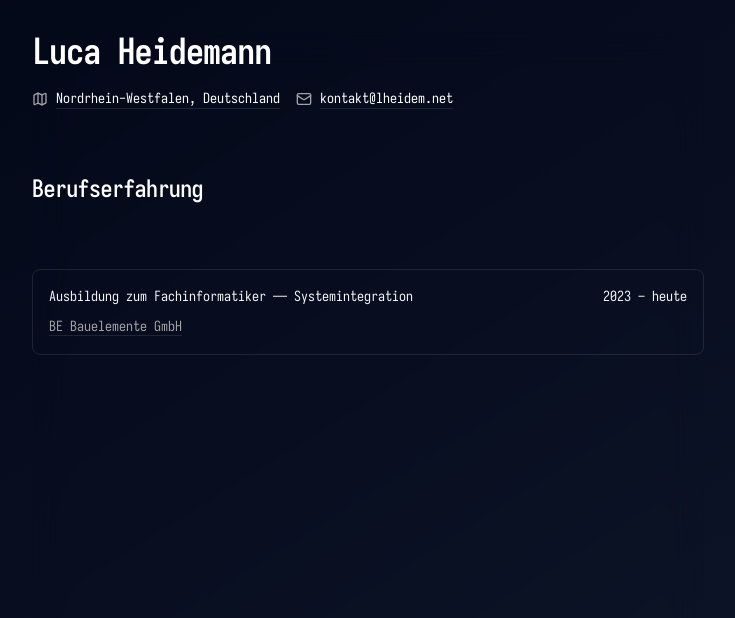
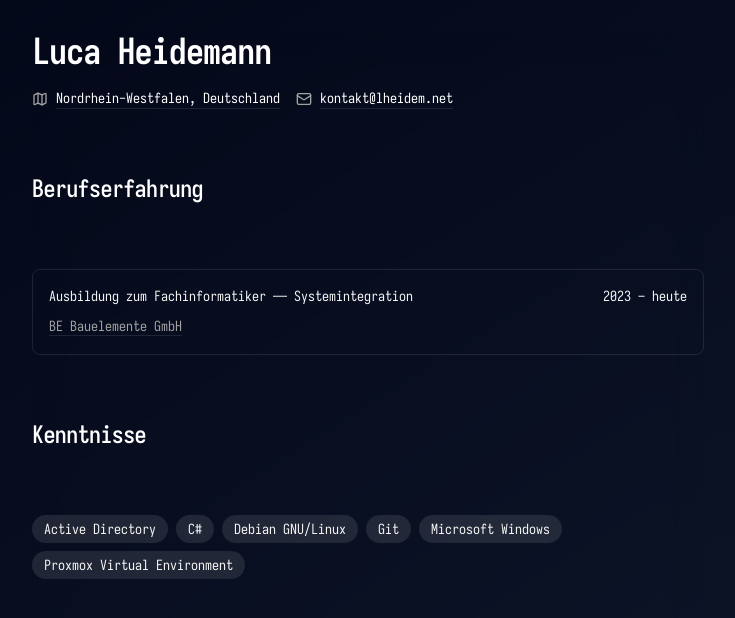
Before and after one commit to lheidem-edu/lheidem.net, a Next.js app: page / in a window 1280 px wide. Shown: the top 618 px of the page, without its empty margins (272-1007 px from the left). Built offline with nearby package versions, Linux system fonts and the light colour scheme.

Commit message:
Add skills section with current tech stack

```diff
--- a/src/app/page.tsx
+++ b/src/app/page.tsx
@@ -62,6 +62,29 @@ export default function Page() {
                             </div>
                         </div>
                     </section>
+
+                    <section className="flex flex-col gap-y-16">
+                        <h2 className="text-2xl font-semibold tracking-tight">
+                            Kenntnisse
+                        </h2>
+                        <div className="flex flex-wrap gap-2">
+                            {[
+                                "Active Directory",
+                                "C#",
+                                "Debian GNU/Linux",
+                                "Git",
+                                "Microsoft Windows",
+                                "Proxmox Virtual Environment",
+                            ].map((skill) => (
+                                <span
+                                    key={skill}
+                                    className="rounded-full bg-white/10 px-3 py-1 text-sm text-neutral-100"
+                                >
+                                    {skill}
+                                </span>
+                            ))}
+                        </div>
+                    </section>
                 </div>
             </div>
         </div>
```
